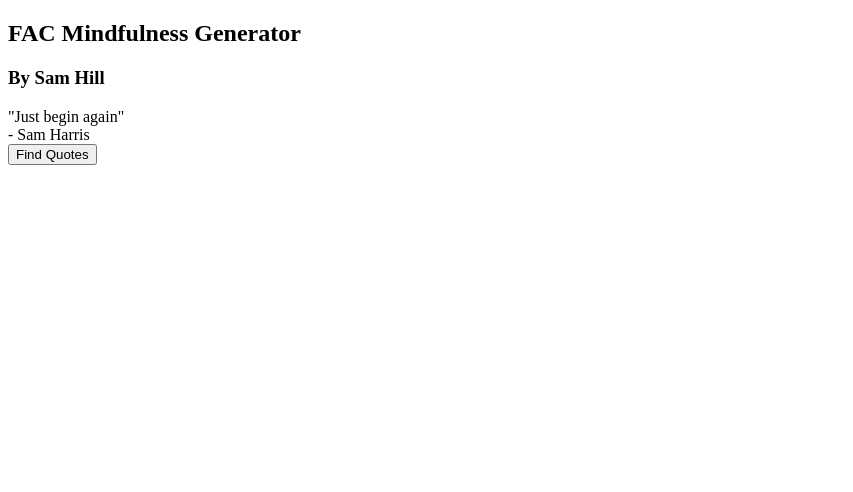
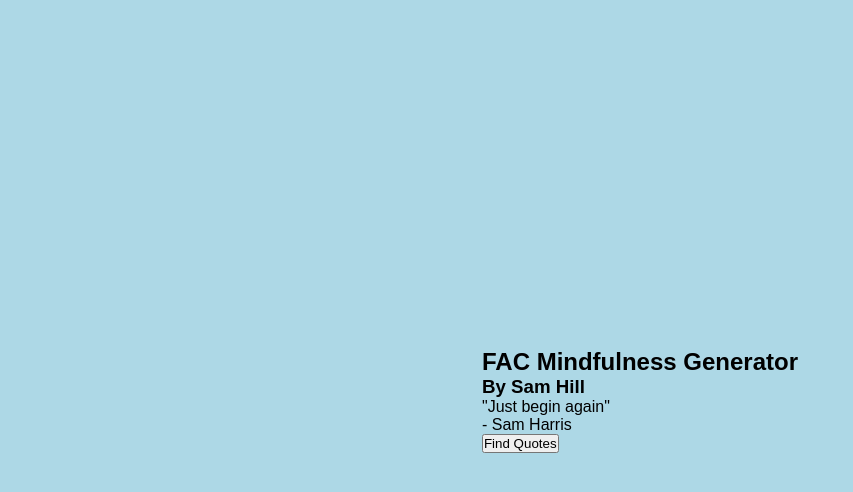
Before and after one commit to samscupoftea/FAC-Mindfulness-Generator, a plain HTML site: page index.html in a window 1280 px wide. Shown: the whole page, without its empty margins (0-853 px from the left). Drawn offline with Linux system fonts and the light colour scheme.

Commit message:
CSS styling start

```diff
--- a/index.html
+++ b/index.html
@@ -40,5 +40,6 @@
 
             </div>
         </div>
+        <script src="script.js"></script>
     </body>
 </html>
--- a/style.css
+++ b/style.css
@@ -0,0 +1,18 @@
+* {
+    margin: 0;
+    padding: 0;
+    box-sizing: border-box;
+    font-family: fantasy;
+}
+
+body {
+    display: flex;
+    justify-content: center;
+    align-items: center;
+    background-color: lightblue;
+    height: 100vh;
+
+
+}
+
+.container {}
```
